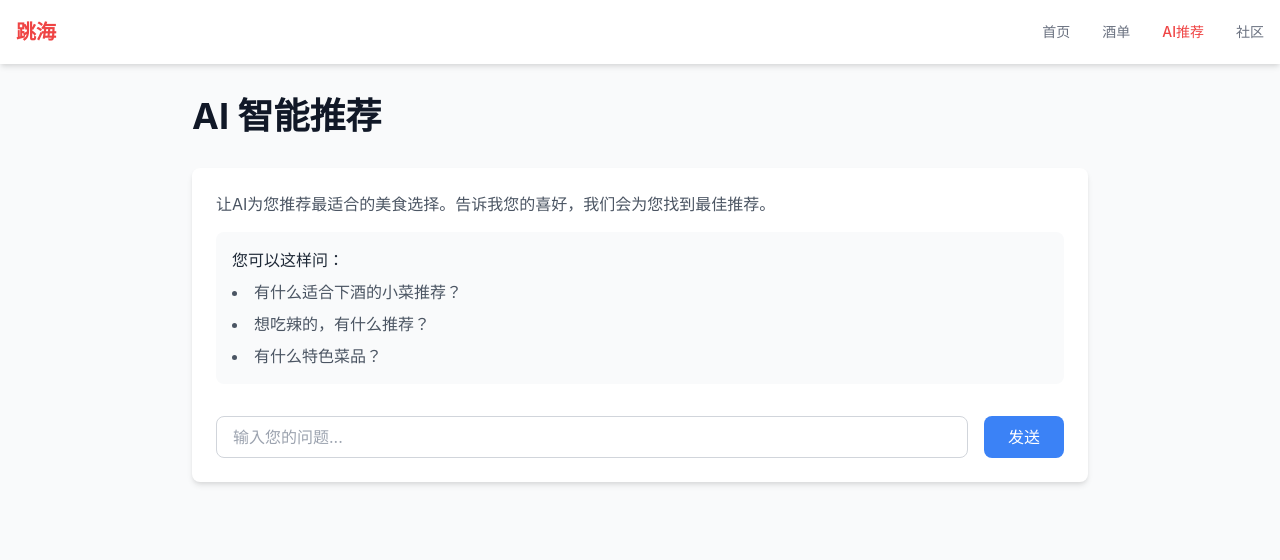
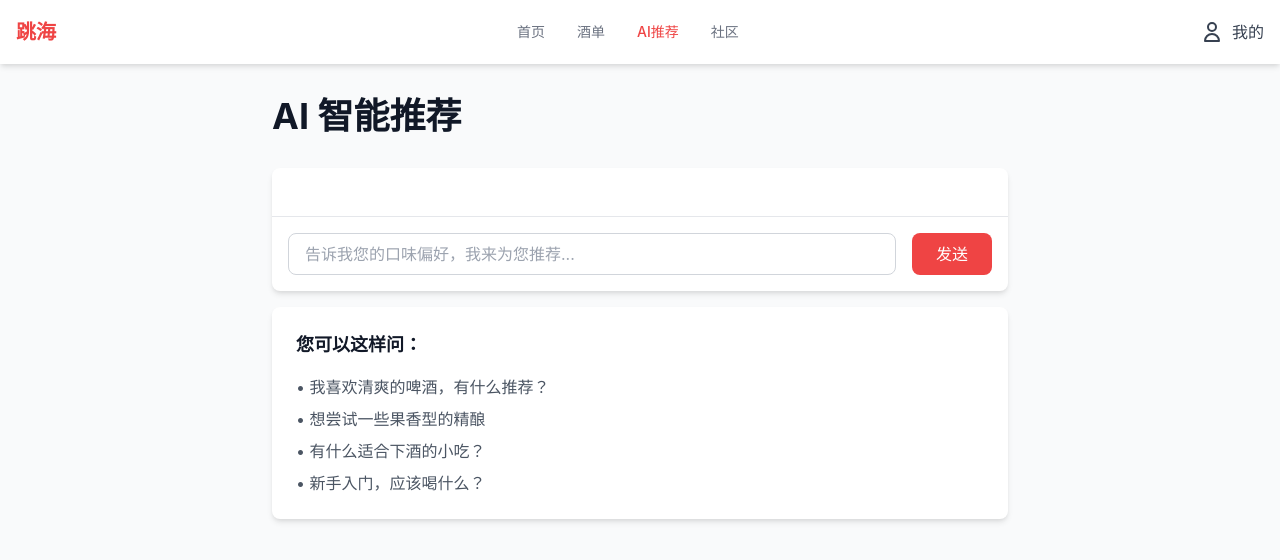
Before and after one commit to NLE-Design/tiaohai-web, a React (Create React App) app: page /#/chat in a window 1280 px wide. Shown: the top 560 px of the page. Built offline with nearby package versions, Linux system fonts and the light colour scheme.

Commit message:
更新菜单和AI推荐功能

```diff
--- a/src/components/Navbar.tsx
+++ b/src/components/Navbar.tsx
@@ -51,6 +51,17 @@ const Navbar: React.FC = () => {
             </Link>
           </div>
 
+          <div className="flex items-center">
+            <Link to="/profile" className="text-gray-700 hover:text-gray-900">
+              <div className="flex items-center space-x-2">
+                <svg xmlns="http://www.w3.org/2000/svg" className="h-6 w-6" fill="none" viewBox="0 0 24 24" stroke="currentColor">
+                  <path strokeLinecap="round" strokeLinejoin="round" strokeWidth={2} d="M16 7a4 4 0 11-8 0 4 4 0 018 0zM12 14a7 7 0 00-7 7h14a7 7 0 00-7-7z" />
+                </svg>
+                <span>我的</span>
+              </div>
+            </Link>
+          </div>
+
           {/* 移动端菜单按钮 */}
           <button className="md:hidden">
             <svg
--- a/src/pages/Chat.tsx
+++ b/src/pages/Chat.tsx
@@ -1,33 +1,131 @@
-import React from 'react';
+import React, { useState, useRef, useEffect } from 'react';
+
+interface Message {
+  role: 'user' | 'assistant';
+  content: string;
+}
 
 function Chat() {
+  const [messages, setMessages] = useState<Message[]>([]);
+  const [input, setInput] = useState('');
+  const [loading, setLoading] = useState(false);
+  const messagesEndRef = useRef<HTMLDivElement>(null);
+
+  const scrollToBottom = () => {
+    messagesEndRef.current?.scrollIntoView({ behavior: 'smooth' });
+  };
+
+  useEffect(() => {
+    scrollToBottom();
+  }, [messages]);
+
+  const handleSubmit = async (e: React.FormEvent) => {
+    e.preventDefault();
+    if (!input.trim() || loading) return;
+
+    const userMessage: Message = {
+      role: 'user',
+      content: input.trim(),
+    };
+
+    setMessages(prev => [...prev, userMessage]);
+    setInput('');
+    setLoading(true);
+
+    // 模拟AI响应
+    setTimeout(() => {
+      const aiMessage: Message = {
+        role: 'assistant',
+        content: `根据您的喜好，我推荐：
+
+1. Freedom (Lager, 5% ABV)
+   - 清爽可口，适合入门
+   - 价格: $15
+
+2. YUZU (Lager, 4.8% ABV)
+   - 柚子风味，清新果香
+   - 价格: $22
+
+您觉得这些推荐如何？我可以根据您的反馈继续调整。`,
+      };
+      setMessages(prev => [...prev, aiMessage]);
+      setLoading(false);
+    }, 1000);
+  };
+
   return (
-    <div className="max-w-4xl mx-auto">
+    <div className="max-w-3xl mx-auto px-4">
       <h1 className="text-4xl font-bold text-gray-900 mb-8">AI 智能推荐</h1>
-      <div className="bg-white p-6 rounded-lg shadow-md">
-        <div className="mb-8">
-          <p className="text-gray-600 mb-4">
-            让AI为您推荐最适合的美食选择。告诉我您的喜好，我们会为您找到最佳推荐。
-          </p>
-          <div className="bg-gray-50 p-4 rounded-lg">
-            <p className="text-gray-800 mb-2">您可以这样问：</p>
-            <ul className="list-disc list-inside text-gray-600 space-y-2">
-              <li>有什么适合下酒的小菜推荐？</li>
-              <li>想吃辣的，有什么推荐？</li>
-              <li>有什么特色菜品？</li>
-            </ul>
+
+      {/* 聊天窗口 */}
+      <div className="bg-white rounded-lg shadow-md mb-4">
+        {/* 聊天记录 */}
+        <div className="h-[60vh] overflow-y-auto p-6">
+          {messages.map((message, index) => (
+            <div
+              key={index}
+              className={`mb-4 flex ${
+                message.role === 'user' ? 'justify-end' : 'justify-start'
+              }`}
+            >
+              <div
+                className={`max-w-[80%] rounded-lg p-4 ${
+                  message.role === 'user'
+                    ? 'bg-red-500 text-white'
+                    : 'bg-gray-100 text-gray-800'
+                }`}
+              >
+                <p className="whitespace-pre-line">{message.content}</p>
               </div>
             </div>
-        <div className="flex gap-4">
+          ))}
+          {loading && (
+            <div className="flex justify-start mb-4">
+              <div className="bg-gray-100 rounded-lg p-4">
+                <div className="flex space-x-2">
+                  <div className="w-2 h-2 bg-gray-400 rounded-full animate-bounce"></div>
+                  <div className="w-2 h-2 bg-gray-400 rounded-full animate-bounce delay-100"></div>
+                  <div className="w-2 h-2 bg-gray-400 rounded-full animate-bounce delay-200"></div>
+                </div>
+              </div>
+            </div>
+          )}
+          <div ref={messagesEndRef} />
+        </div>
+
+        {/* 输入框 */}
+        <div className="border-t p-4">
+          <form onSubmit={handleSubmit} className="flex space-x-4">
             <input
               type="text"
-            placeholder="输入您的问题..."
-            className="flex-1 px-4 py-2 border border-gray-300 rounded-lg focus:outline-none focus:border-blue-500"
+              value={input}
+              onChange={(e) => setInput(e.target.value)}
+              placeholder="告诉我您的口味偏好，我来为您推荐..."
+              className="flex-1 px-4 py-2 border border-gray-300 rounded-lg focus:outline-none focus:border-red-500"
+              disabled={loading}
             />
-          <button className="px-6 py-2 bg-blue-500 text-white rounded-lg hover:bg-blue-600 transition-colors">
+            <button
+              type="submit"
+              className={`px-6 py-2 bg-red-500 text-white rounded-lg hover:bg-red-600 transition-colors ${
+                loading ? 'opacity-50 cursor-not-allowed' : ''
+              }`}
+              disabled={loading}
+            >
               发送
             </button>
+          </form>
         </div>
+      </div>
+
+      {/* 提示信息 */}
+      <div className="bg-white p-6 rounded-lg shadow-md">
+        <h2 className="text-lg font-semibold mb-4">您可以这样问：</h2>
+        <ul className="space-y-2 text-gray-600">
+          <li>• 我喜欢清爽的啤酒，有什么推荐？</li>
+          <li>• 想尝试一些果香型的精酿</li>
+          <li>• 有什么适合下酒的小吃？</li>
+          <li>• 新手入门，应该喝什么？</li>
+        </ul>
       </div>
     </div>
   );
--- a/src/pages/Menu.tsx
+++ b/src/pages/Menu.tsx
@@ -1,44 +1,93 @@
-import React from 'react';
+import React, { useState } from 'react';
+
+interface Beer {
+  Name: string;
+  "Price (SGD)": number;
+  Type: string;
+  ABV: string;
+  Origin: string;
+  Volume: string;
+  Description: string;
+}
+
+interface Snack {
+  Name: string;
+  "Price (SGD)": number;
+}
+
+const menuData = {
+  "Beer Menu": [
+    {
+      "Name": "Freedom",
+      "Price (SGD)": 15,
+      "Type": "Lager",
+      "ABV": "5%",
+      "Origin": "Singapore",
+      "Volume": "475ml",
+      "Description": "This unfiltered craft beer celebrates finesse and elegance, with a soft malt profile and balanced noble hop aroma for a refreshing, crushable experience."
+    },
+    // ... 其他啤酒数据
+  ],
+  "Snack Menu": [
+    {
+      "Name": "Lychee - shaped Shrimp Balls",
+      "Price (SGD)": 12
+    },
+    // ... 其他小吃数据
+  ]
+};
 
 function Menu() {
+  const [activeTab, setActiveTab] = useState<'beer' | 'snack'>('beer');
+
   return (
-    <div className="max-w-4xl mx-auto">
-      <h1 className="text-4xl font-bold text-gray-900 mb-8">美食菜单</h1>
-      <div className="grid grid-cols-1 md:grid-cols-2 gap-8">
-        <div className="bg-white p-6 rounded-lg shadow-md">
-          <h2 className="text-2xl font-semibold text-gray-800 mb-4">热门推荐</h2>
-          <ul className="space-y-4">
-            <li className="flex justify-between items-center">
-              <span className="text-gray-800">特色小龙虾</span>
-              <span className="text-gray-600">¥98/斤</span>
-            </li>
-            <li className="flex justify-between items-center">
-              <span className="text-gray-800">麻辣香锅</span>
-              <span className="text-gray-600">¥68/份</span>
-            </li>
-            <li className="flex justify-between items-center">
-              <span className="text-gray-800">烤鱼</span>
-              <span className="text-gray-600">¥128/条</span>
-            </li>
-          </ul>
-        </div>
-        <div className="bg-white p-6 rounded-lg shadow-md">
-          <h2 className="text-2xl font-semibold text-gray-800 mb-4">今日特价</h2>
-          <ul className="space-y-4">
-            <li className="flex justify-between items-center">
-              <span className="text-gray-800">啤酒</span>
-              <span className="text-gray-600">¥10/瓶</span>
-            </li>
-            <li className="flex justify-between items-center">
-              <span className="text-gray-800">炸鸡</span>
-              <span className="text-gray-600">¥30/份</span>
-            </li>
-            <li className="flex justify-between items-center">
-              <span className="text-gray-800">薯条</span>
-              <span className="text-gray-600">¥15/份</span>
-            </li>
-          </ul>
-        </div>
+    <div className="max-w-6xl mx-auto px-4">
+      <h1 className="text-4xl font-bold text-gray-900 mb-8">酒品与小吃</h1>
+
+      {/* 标签切换 */}
+      <div className="flex space-x-4 mb-8">
+        <button
+          className={`px-6 py-2 rounded-lg font-medium transition-colors ${
+            activeTab === 'beer'
+              ? 'bg-red-500 text-white'
+              : 'bg-gray-100 text-gray-600 hover:bg-gray-200'
+          }`}
+          onClick={() => setActiveTab('beer')}
+        >
+          精酿啤酒
+        </button>
+        <button
+          className={`px-6 py-2 rounded-lg font-medium transition-colors ${
+            activeTab === 'snack'
+              ? 'bg-red-500 text-white'
+              : 'bg-gray-100 text-gray-600 hover:bg-gray-200'
+          }`}
+          onClick={() => setActiveTab('snack')}
+        >
+          精选小吃
+        </button>
+      </div>
+
+      {/* 菜单内容 */}
+      <div className="grid grid-cols-1 md:grid-cols-2 lg:grid-cols-3 gap-6">
+        {activeTab === 'beer' && menuData["Beer Menu"].map((beer, index) => (
+          <div key={index} className="bg-white p-6 rounded-lg shadow-md">
+            <h3 className="text-xl font-semibold mb-2">{beer.Name}</h3>
+            <div className="text-red-500 text-lg mb-2">${beer["Price (SGD)"]}</div>
+            <div className="text-sm text-gray-600 mb-2">
+              {beer.Type} | {beer.ABV} | {beer.Volume}
+            </div>
+            <div className="text-sm text-gray-500 mb-2">产地: {beer.Origin}</div>
+            <p className="text-gray-700 text-sm">{beer.Description}</p>
+          </div>
+        ))}
+
+        {activeTab === 'snack' && menuData["Snack Menu"].map((snack, index) => (
+          <div key={index} className="bg-white p-6 rounded-lg shadow-md">
+            <h3 className="text-xl font-semibold mb-2">{snack.Name}</h3>
+            <div className="text-red-500 text-lg">${snack["Price (SGD)"]}</div>
+          </div>
+        ))}
       </div>
     </div>
   );
```
Lines whose indentation alone changed are shown as unchanged.
